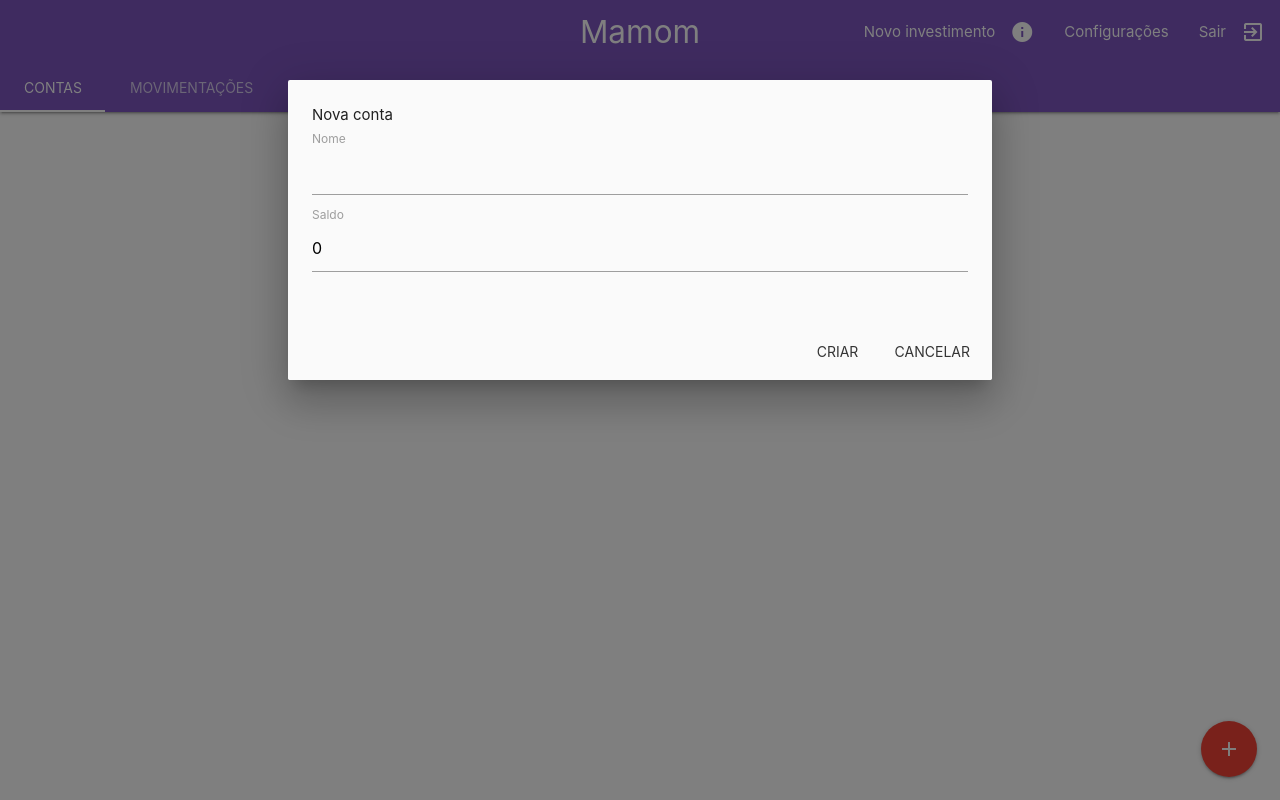
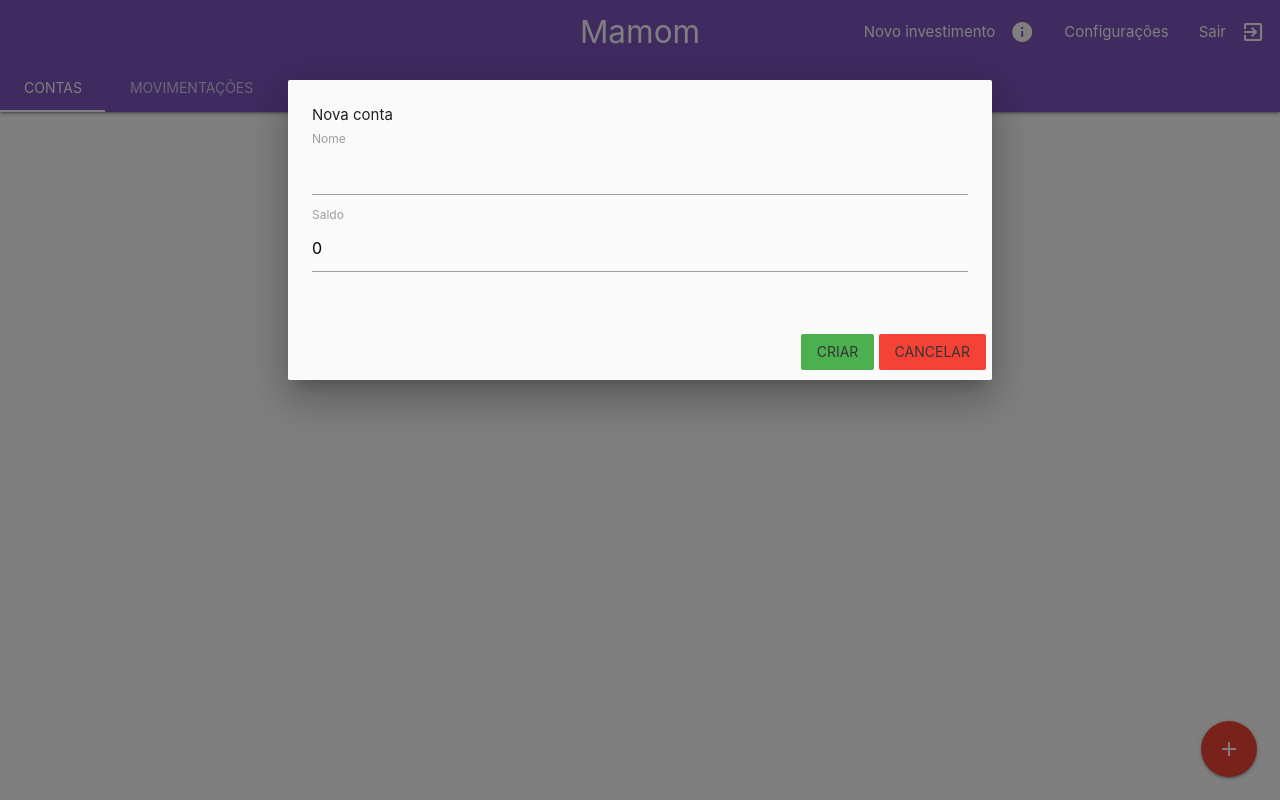
Before and after one commit to eduardosvieira/mamom, a Flask app: page /mamom/ in a window 1280 px wide, after a click on "add". Run offline with Flask 2, Linux system fonts and the light colour scheme; the visitor is signed in with stand-in values (Sample User, id 1).

Commit message:
changing buttons colors

```diff
--- a/mamom/templates/modals/accounts.html
+++ b/mamom/templates/modals/accounts.html
@@ -18,8 +18,8 @@
   </div>
 
   <div class="modal-footer">
-    <a id="btnCreateAccount" class="modal-action modal-close btn-flat">Criar</a>
-    <a class="modal-action modal-close btn-flat">Cancelar</a>
+    <a id="btnCreateAccount" class="green modal-action modal-close btn-flat">Criar</a>
+    <a class="red modal-action modal-close btn-flat">Cancelar</a>
   </div>
 </div>
 
@@ -45,7 +45,7 @@
   </div>
 
   <div class="modal-footer">
-    <a id="btnEditAccount" class="modal-action modal-close btn-flat">Editar</a>
-    <a class="modal-action modal-close btn-flat">Cancelar</a>
+    <a id="btnEditAccount" class="green modal-action modal-close btn-flat">Editar</a>
+    <a class="red modal-action modal-close btn-flat">Cancelar</a>
   </div>
 </div>
--- a/mamom/templates/modals/goals.html
+++ b/mamom/templates/modals/goals.html
@@ -17,8 +17,8 @@
   </div>
 
   <div class="modal-footer">
-    <a id="btnDepositInGoal" class="modal-action modal-close btn-flat">Depósitar</a>
-    <a class="modal-action modal-close btn-flat">Cancelar</a>
+    <a id="btnDepositInGoal" class="green modal-action modal-close btn-flat">Depósitar</a>
+    <a class="red modal-action modal-close btn-flat">Cancelar</a>
   </div>
 </div>
 
@@ -46,8 +46,8 @@
   </div>
 
   <div class="modal-footer">
-    <a id="btnCreateGoal" class="modal-action modal-close btn-flat">Criar</a>
-    <a class="modal-action modal-close btn-flat">Cancelar</a>
+    <a id="btnCreateGoal" class="green modal-action modal-close btn-flat">Criar</a>
+    <a class="red modal-action modal-close btn-flat">Cancelar</a>
   </div>
 </div>
 
@@ -87,7 +87,7 @@
   </div>
 
   <div class="modal-footer">
-    <a id="btnEditGoal" class="modal-action modal-close btn-flat">Editar</a>
-    <a class="modal-action modal-close btn-flat">Cancelar</a>
+    <a id="btnEditGoal" class="green modal-action modal-close btn-flat">Editar</a>
+    <a class="red modal-action modal-close btn-flat">Cancelar</a>
   </div>
 </div>
```
